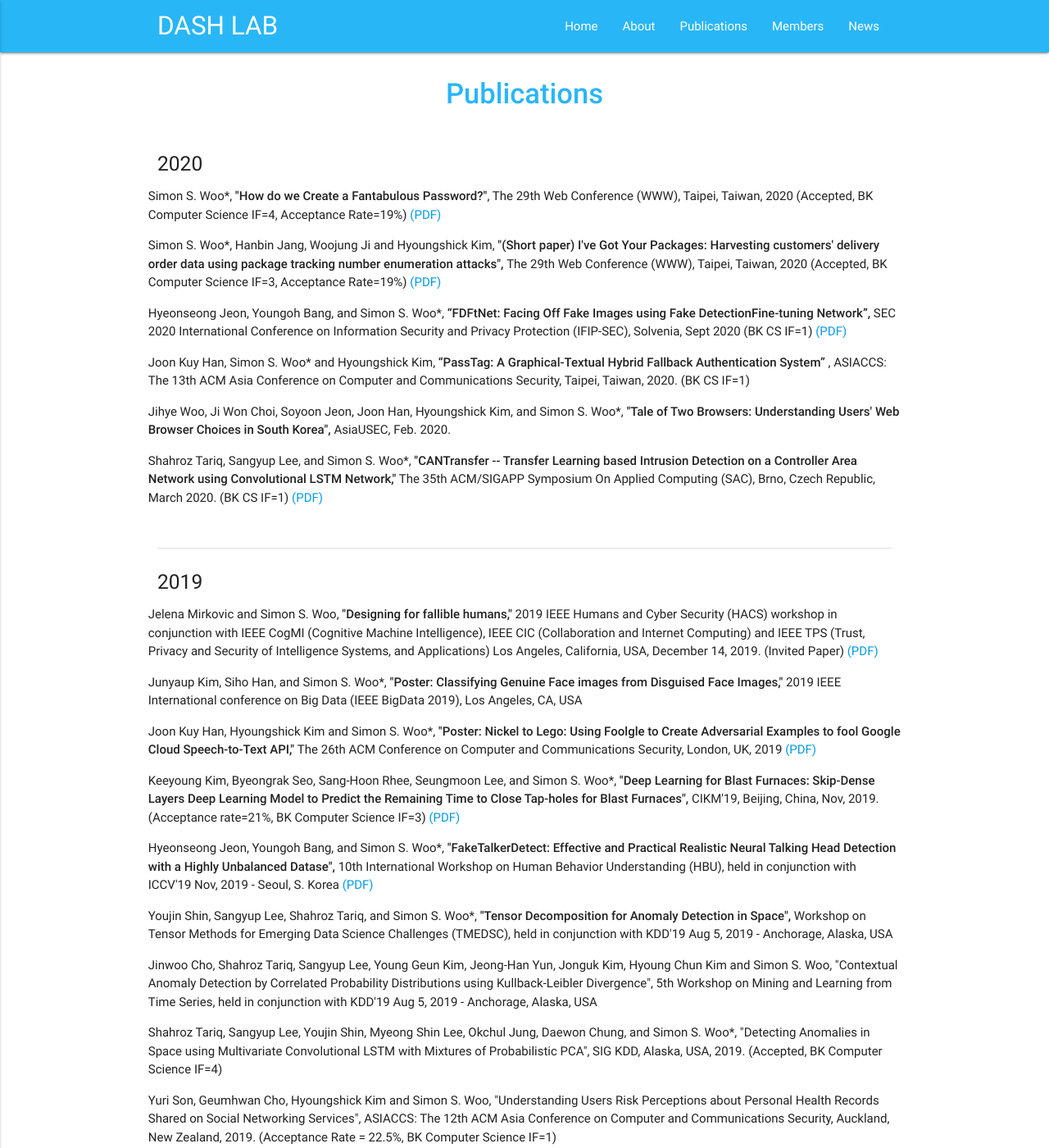
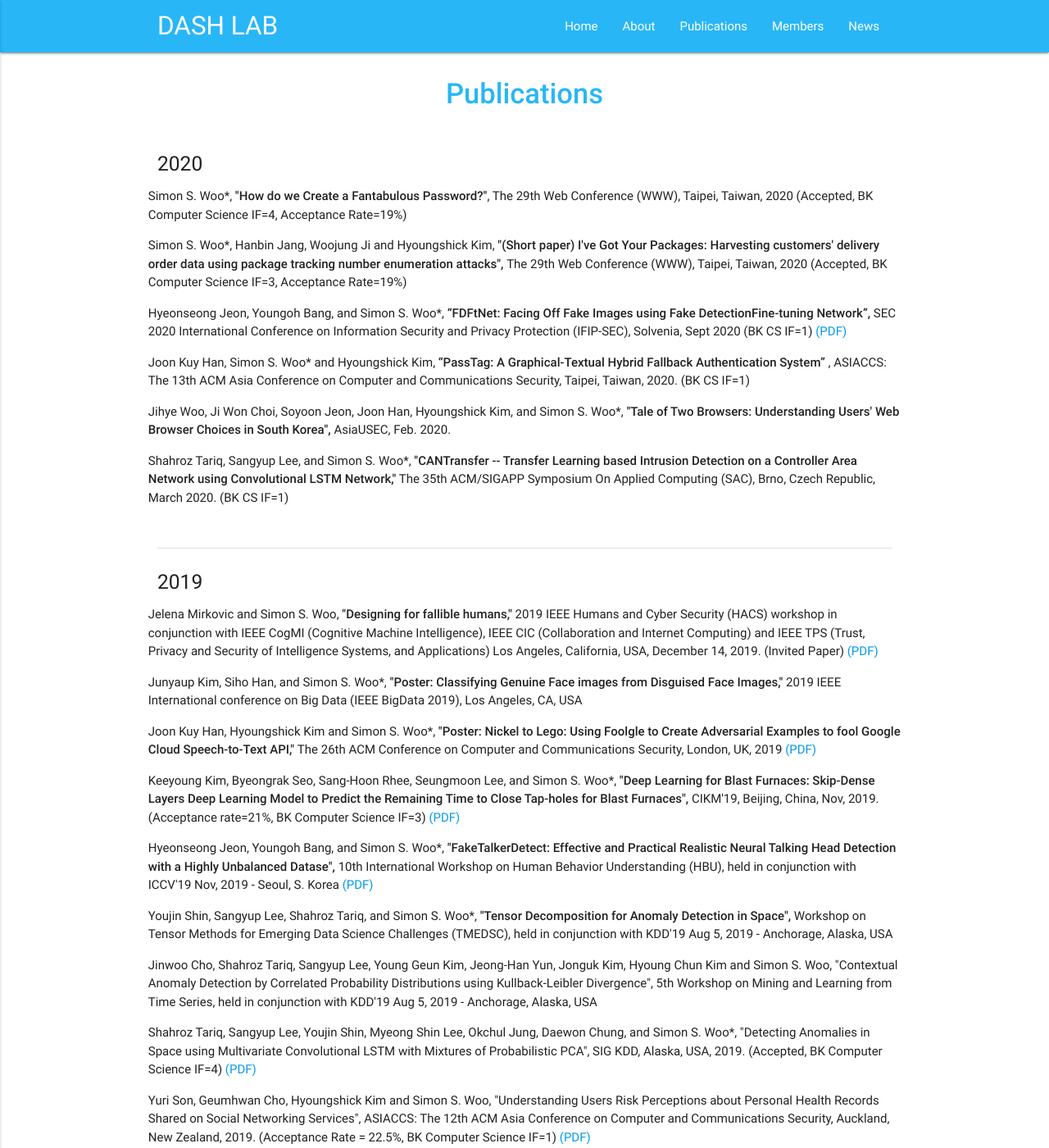
Before and after one commit to Yurim990507/DASH-Lab.github.io, a Jekyll site: the page built from example2.md, in a window 1280 px wide and 1400 px high. Shown: the whole window at 82% size. Built offline with Jekyll 4.4.1, drawn with Linux system fonts in a browser that asks for light colours; part of the change alters nothing that is shown.

Commit message:
Update example2.md

```diff
--- a/example2.md
+++ b/example2.md
@@ -9,9 +9,9 @@ permalink: /Publications/
 <div class="section">
     <h5>2020</h5>
     <div class="row">
-        <p>  Simon S. Woo*, <strong>"How do we Create a Fantabulous Password?"</strong>, The 29th Web Conference (WWW), Taipei, Taiwan, 2020 (Accepted, BK Computer Science IF=4, Acceptance Rate=19%)<a href="../../raw/master/Publications/_WWW2020__final_fanta__Camera_Ready_(2).pdf" download> (PDF) </a> </p>
+        <p>  Simon S. Woo*, <strong>"How do we Create a Fantabulous Password?"</strong>, The 29th Web Conference (WWW), Taipei, Taiwan, 2020 (Accepted, BK Computer Science IF=4, Acceptance Rate=19%) </p>
 
- <p> Simon S. Woo*, Hanbin Jang, Woojung Ji and Hyoungshick Kim, <strong> "(Short paper) I've Got Your Packages: Harvesting customers' delivery order data using package tracking number enumeration attacks", </strong> The 29th Web Conference (WWW), Taipei, Taiwan, 2020 (Accepted, BK Computer Science IF=3, Acceptance Rate=19%)<a href="../../raw/master/Publications/_WWW2020_ePost_short_final_Camera_ready__submit.pdf" download> (PDF) </a> </p>
+ <p> Simon S. Woo*, Hanbin Jang, Woojung Ji and Hyoungshick Kim, <strong> "(Short paper) I've Got Your Packages: Harvesting customers' delivery order data using package tracking number enumeration attacks", </strong> The 29th Web Conference (WWW), Taipei, Taiwan, 2020 (Accepted, BK Computer Science IF=3, Acceptance Rate=19%) </p>
 
   <p> Hyeonseong Jeon, Youngoh Bang, and Simon S. Woo*, <strong>“FDFtNet: Facing Off Fake Images using Fake DetectionFine-tuning Network”,</strong> SEC 2020 International Conference on Information Security and Privacy Protection (IFIP-SEC), Solvenia, Sept 2020 (BK CS IF=1) <a href="https://arxiv.org/pdf/2001.01265.pdf" download> (PDF) </a> </p>
 
@@ -19,8 +19,7 @@ permalink: /Publications/
 
  <p> Jihye Woo, Ji Won Choi, Soyoon Jeon, Joon Han, Hyoungshick Kim, and Simon S. Woo*,<strong> "Tale of Two Browsers: Understanding Users' Web Browser Choices in South Korea",</strong> AsiaUSEC, Feb. 2020. </p>
 
- <p> Shahroz Tariq, Sangyup Lee, and Simon S. Woo*, <strong>"CANTransfer -- Transfer Learning based Intrusion Detection on a Controller Area Network using Convolutional LSTM Network,"</strong> The 35th ACM/SIGAPP Symposium On Applied Computing (SAC), Brno, Czech Republic, March 2020. (BK CS IF=1) <a href="../../raw/master/Publications/CAN_SAC_2019_FinalCameraReady(1).pdf
-" download> (PDF) </a> </p>
+ <p> Shahroz Tariq, Sangyup Lee, and Simon S. Woo*, <strong>"CANTransfer -- Transfer Learning based Intrusion Detection on a Controller Area Network using Convolutional LSTM Network,"</strong> The 35th ACM/SIGAPP Symposium On Applied Computing (SAC), Brno, Czech Republic, March 2020. (BK CS IF=1)  </p>
     </div>
 </div>
 <div class="divider"></div>
@@ -28,15 +27,14 @@ permalink: /Publications/
     <h5>2019</h5>
     <div class="row">
 <p>Jelena Mirkovic and Simon S. Woo, <strong> "Designing for fallible humans," </strong> 2019 IEEE Humans and Cyber Security (HACS) workshop in conjunction with IEEE CogMI (Cognitive Machine Intelligence), IEEE CIC (Collaboration and Internet Computing) and IEEE TPS (Trust, Privacy and Security of Intelligence Systems, and Applications) Los Angeles, California, USA, December 14, 2019. (Invited Paper)
-<a href="../../raw/master/Publications/DesigningForFallibleHumanshacs.pdf" download> (PDF) </a>
+<a href="https://www.isi.edu/~mirkovic/publications/hacs.pdf" download> (PDF) </a>
 </p>
 
 <p>Junyaup Kim, Siho Han, and Simon S. Woo*, <strong> "Poster: Classifying Genuine Face images from Disguised Face Images," </strong> 2019 IEEE International conference on Big Data (IEEE BigData 2019), Los Angeles, CA, USA </p>
 
-<p>Joon Kuy Han, Hyoungshick Kim and Simon S. Woo*, <strong>"Poster: Nickel to Lego: Using Foolgle to Create Adversarial Examples to fool Google Cloud Speech-to-Text API," </strong> The 26th ACM Conference on Computer and Communications Security, London, UK, 2019<a href="../../raw/master/Publications/NickeltoLego.pdf" download> (PDF) </a> </p>
+<p>Joon Kuy Han, Hyoungshick Kim and Simon S. Woo*, <strong>"Poster: Nickel to Lego: Using Foolgle to Create Adversarial Examples to fool Google Cloud Speech-to-Text API," </strong> The 26th ACM Conference on Computer and Communications Security, London, UK, 2019<a href="https://dl.acm.org/doi/10.1145/3319535.3363264" download> (PDF) </a> </p>
 
-<p>Keeyoung Kim, Byeongrak Seo, Sang-Hoon Rhee, Seungmoon Lee, and Simon S. Woo*, <strong> "Deep Learning for Blast Furnaces: Skip-Dense Layers Deep Learning Model to Predict the Remaining Time to Close Tap-holes for Blast Furnaces", </strong> CIKM'19, Beijing, China, Nov, 2019. (Acceptance rate=21%, BK Computer Science IF=3) <a href="../../raw/master/Publications/3357384.3357803.pdf
-" download> (PDF) </a> </p>
+<p>Keeyoung Kim, Byeongrak Seo, Sang-Hoon Rhee, Seungmoon Lee, and Simon S. Woo*, <strong> "Deep Learning for Blast Furnaces: Skip-Dense Layers Deep Learning Model to Predict the Remaining Time to Close Tap-holes for Blast Furnaces", </strong> CIKM'19, Beijing, China, Nov, 2019. (Acceptance rate=21%, BK Computer Science IF=3) <a href="https://dl.acm.org/doi/abs/10.1145/3357384.3357803f" download> (PDF) </a> </p>
 
 <p>Hyeonseong Jeon, Youngoh Bang, and Simon S. Woo*, <strong> "FakeTalkerDetect: Effective and Practical Realistic Neural Talking Head Detection with a Highly Unbalanced Datase", </strong> 10th International Workshop on Human Behavior Understanding (HBU), held in conjunction with ICCV'19 Nov, 2019 - Seoul, S. Korea  <a href="http://openaccess.thecvf.com/content_ICCVW_2019/papers/HBU/Jeon_FakeTalkerDetect_Effective_and_Practical_Realistic_Neural_Talking_Head_Detection_with_ICCVW_2019_paper.pdf" download> (PDF) </a></p>
 
@@ -44,11 +42,11 @@ permalink: /Publications/
 
 <p>Jinwoo Cho, Shahroz Tariq, Sangyup Lee, Young Geun Kim, Jeong-Han Yun, Jonguk Kim, Hyoung Chun Kim and Simon S. Woo, "Contextual Anomaly Detection by Correlated Probability Distributions using Kullback-Leibler Divergence", 5th Workshop on Mining and Learning from Time Series, held in conjunction with KDD'19 Aug 5, 2019 - Anchorage, Alaska, USA </p>
 
-<p>Shahroz Tariq, Sangyup Lee, Youjin Shin, Myeong Shin Lee, Okchul Jung, Daewon Chung, and Simon S. Woo*, "Detecting Anomalies in Space using Multivariate Convolutional LSTM with Mixtures of Probabilistic PCA", SIG KDD, Alaska, USA, 2019. (Accepted, BK Computer Science IF=4) </p>
+<p>Shahroz Tariq, Sangyup Lee, Youjin Shin, Myeong Shin Lee, Okchul Jung, Daewon Chung, and Simon S. Woo*, "Detecting Anomalies in Space using Multivariate Convolutional LSTM with Mixtures of Probabilistic PCA", SIG KDD, Alaska, USA, 2019. (Accepted, BK Computer Science IF=4)<a href="https://dl.acm.org/doi/10.1145/3292500.3330776" download> (PDF) </a> </p>
 
-<p>Yuri Son, Geumhwan Cho, Hyoungshick Kim and Simon S. Woo, "Understanding Users Risk Perceptions about Personal Health Records Shared on Social Networking Services", ASIACCS: The 12th ACM Asia Conference on Computer and Communications Security, Auckland, New Zealand, 2019. (Acceptance Rate = 22.5%, BK Computer Science IF=1) </p>
+<p>Yuri Son, Geumhwan Cho, Hyoungshick Kim and Simon S. Woo, "Understanding Users Risk Perceptions about Personal Health Records Shared on Social Networking Services", ASIACCS: The 12th ACM Asia Conference on Computer and Communications Security, Auckland, New Zealand, 2019. (Acceptance Rate = 22.5%, BK Computer Science IF=1) <a href="https://dl.acm.org/doi/10.1145/3321705.3329838" download> (PDF) </a> </p>
 
-<p>Pratik Musale, Duin Baek, Nuwan Werellagama, Simon S. Woo, and Bong Jun Choi, "You Walk, We Authenticate: Lightweight Seamless Authentication based on Gait in Wearable IoT Systems," IEEE Access, Early Access, 2019. (SCIE Q1 IF= 3.557) </p>
+<p>Pratik Musale, Duin Baek, Nuwan Werellagama, Simon S. Woo, and Bong Jun Choi, "You Walk, We Authenticate: Lightweight Seamless Authentication based on Gait in Wearable IoT Systems," IEEE Access, Early Access, 2019. (SCIE Q1 IF= 3.557) <a href="https://ieeexplore.ieee.org/stamp/stamp.jsp?tp=&arnumber=8672772" download> (PDF) </a> </p>
 
 <p>Youjin Shin and Simon S. Woo*, "What Is in Your Password? Analyzing Memorable and Secure Passwords using a Tensor Decomposition" (Short Paper), The Web Conference (WWW), May 2019 (Acceptance Rate 19.9%, BK Computer Science 우수학회 IF=3) </p>
 
```
